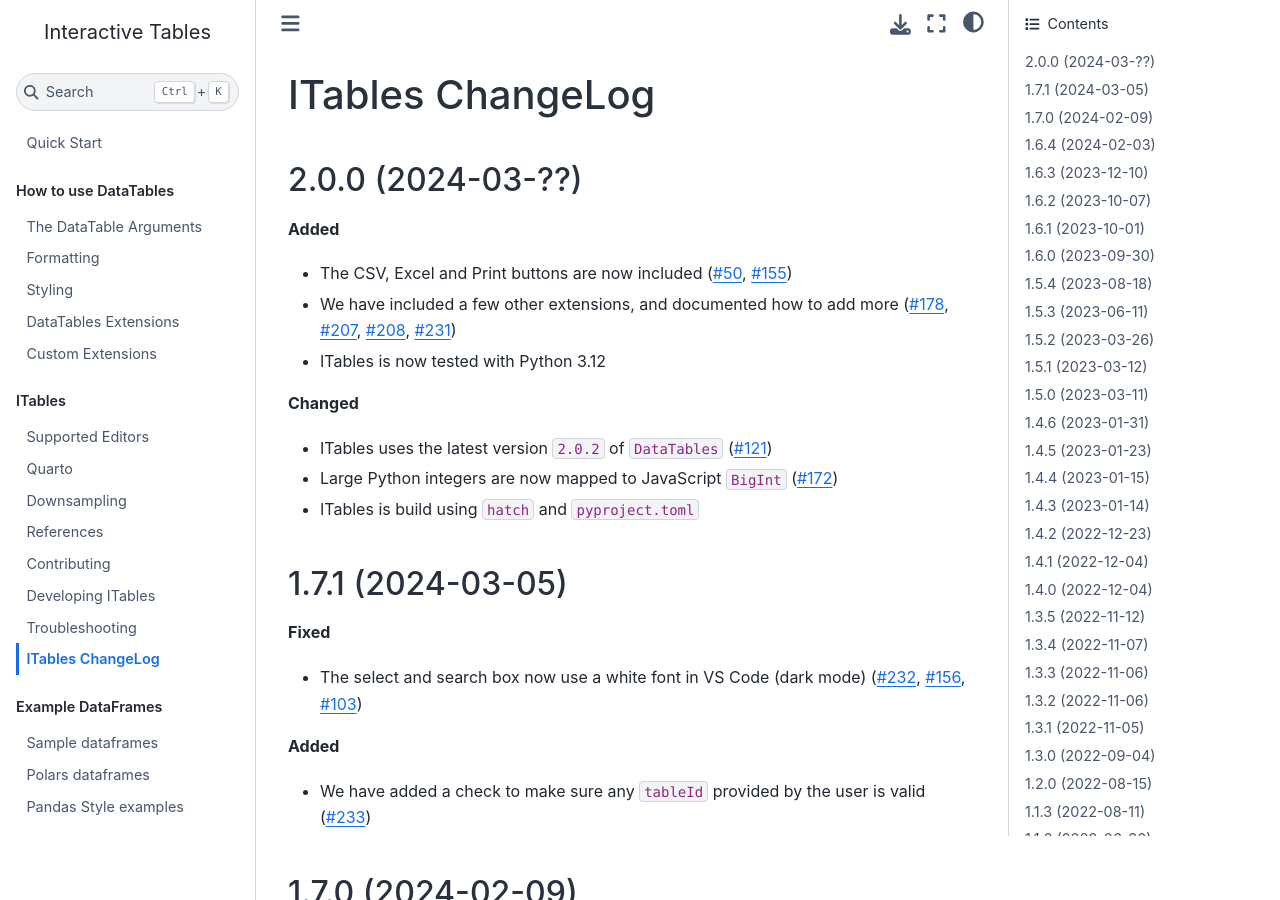
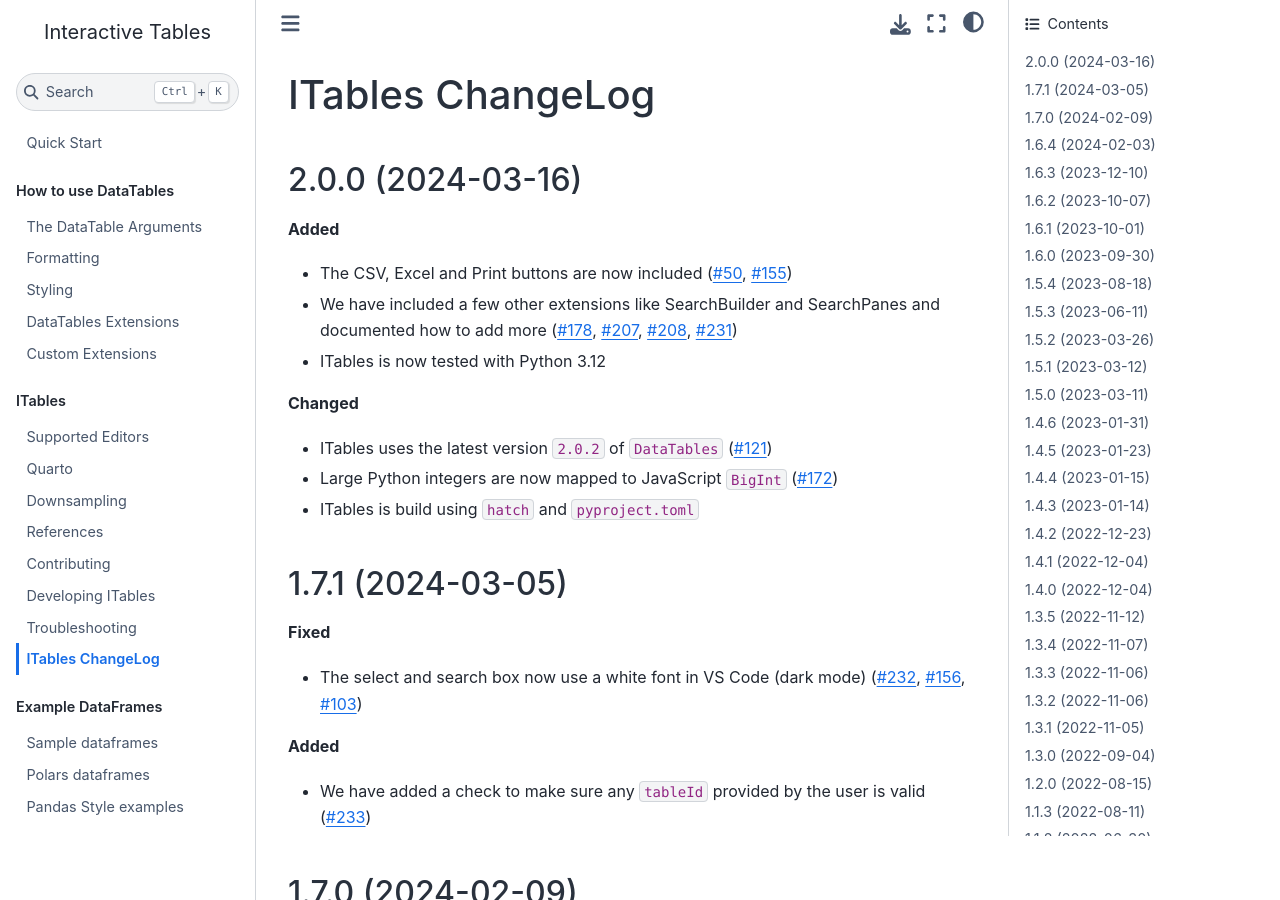
Before and after one commit to mwouts/itables, a Jupyter Book: the page built from docs/changelog.md, in a window 1280 px wide and 900 px high. Built offline with Jupyter Book 1.0.4 settings and Sphinx 7.4.7 and the Sphinx Book theme 1.1.4, drawn with Linux system fonts in a browser that asks for light colours.

```diff
--- a/docs/changelog.md
+++ b/docs/changelog.md
@@ -1,12 +1,12 @@
 ITables ChangeLog
 =================
 
-2.0.0 (2024-03-??)
+2.0.0 (2024-03-16)
 ------------------
 
 **Added**
 - The CSV, Excel and Print buttons are now included ([#50](https://github.com/mwouts/itables/issues/50), [#155](https://github.com/mwouts/itables/issues/155))
-- We have included a few other extensions, and documented how to add more ([#178](https://github.com/mwouts/itables/issues/178), [#207](https://github.com/mwouts/itables/issues/207), [#208](https://github.com/mwouts/itables/issues/208), [#231](https://github.com/mwouts/itables/issues/231))
+- We have included a few other extensions like SearchBuilder and SearchPanes and documented how to add more ([#178](https://github.com/mwouts/itables/issues/178), [#207](https://github.com/mwouts/itables/issues/207), [#208](https://github.com/mwouts/itables/issues/208), [#231](https://github.com/mwouts/itables/issues/231))
 - ITables is now tested with Python 3.12
 
 **Changed**
--- a/itables/version.py
+++ b/itables/version.py
@@ -1,3 +1,3 @@
 """ITables' version number"""
 
-__version__ = "2.0.0rc6"
+__version__ = "2.0.0"
```
